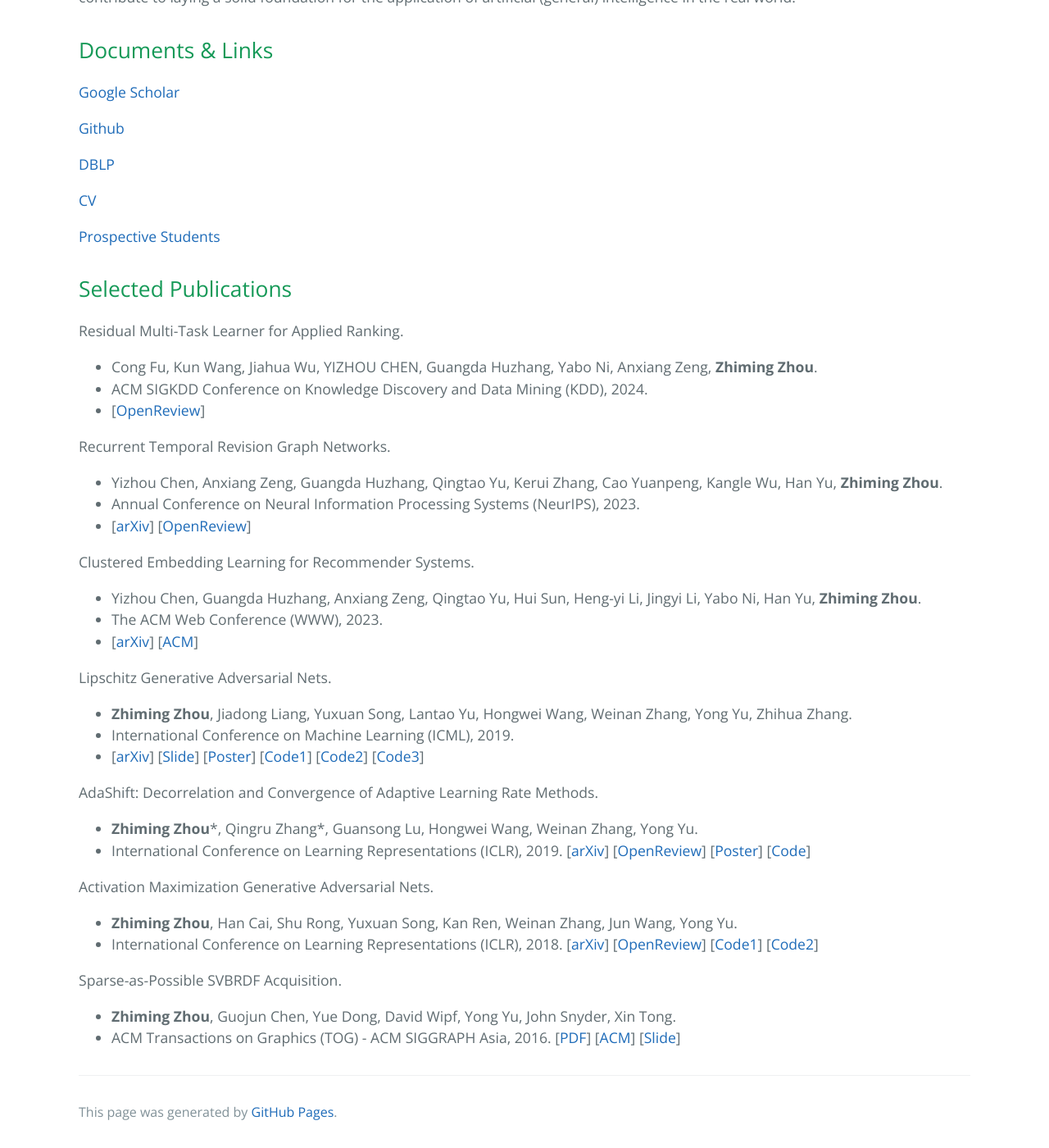
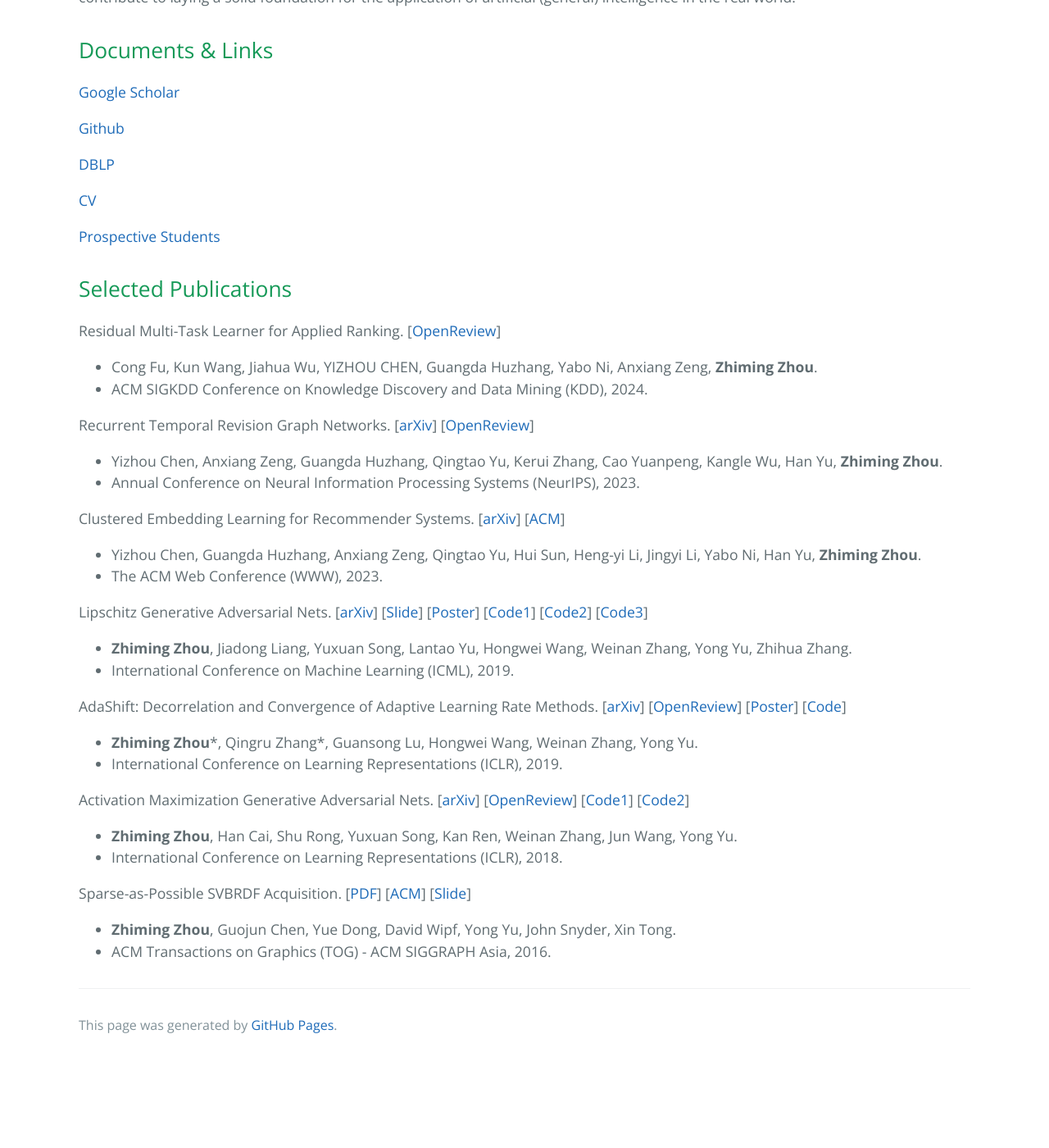
Before and after one commit to ZhimingZhou/zhimingzhou.github.io, a Jekyll site: the page built from index.md, in a window 1280 px wide and 1400 px high, scrolled down 612 px. Shown: the whole window at 82% size. Built offline with Jekyll 4.4.1, drawn with Linux system fonts in a browser that asks for light colours; after the commit the page ends 1906 px from its top, so only the background shows below that.

```diff
--- a/index.md
+++ b/index.md
@@ -26,56 +26,78 @@ Zhiming has a broad interest in fundamental techniques and theories of machine l
 ## Selected Publications
 
 Residual Multi-Task Learner for Applied Ranking.
+  \[[OpenReview](https://openreview.net/forum?id=dOWWNW9CJ3)\]
 - Cong Fu, Kun Wang, Jiahua Wu, YIZHOU CHEN, Guangda Huzhang, Yabo Ni, Anxiang Zeng, **Zhiming Zhou**.
 - ACM SIGKDD Conference on Knowledge Discovery and Data Mining (KDD), 2024.
-- \[[OpenReview](https://openreview.net/forum?id=dOWWNW9CJ3)\]
+
 
 Recurrent Temporal Revision Graph Networks.
+  \[[arXiv](https://arxiv.org/abs/2309.12694)\]
+  \[[OpenReview](https://openreview.net/forum?id=B3UDx1rNOy)\]
 - Yizhou Chen, Anxiang Zeng, Guangda Huzhang, Qingtao Yu, Kerui Zhang, Cao Yuanpeng, Kangle Wu, Han Yu, **Zhiming Zhou**.
 - Annual Conference on Neural Information Processing Systems (NeurIPS), 2023.
-- \[[arXiv](https://arxiv.org/abs/2309.12694)\]
-  \[[OpenReview](https://openreview.net/forum?id=B3UDx1rNOy)\]
+
 
 Clustered Embedding Learning for Recommender Systems.
+  \[[arXiv](https://arxiv.org/abs/2302.01478)\]
+  \[[ACM](https://dl.acm.org/doi/abs/10.1145/3543507.3583362)\]
 - Yizhou Chen, Guangda Huzhang, Anxiang Zeng, Qingtao Yu, Hui Sun, Heng-yi Li, Jingyi Li, Yabo Ni, Han Yu, **Zhiming Zhou**.
 - The ACM Web Conference (WWW), 2023.
-- \[[arXiv](https://arxiv.org/abs/2302.01478)\]
-  \[[ACM](https://dl.acm.org/doi/abs/10.1145/3543507.3583362)\]
+
 
 Lipschitz Generative Adversarial Nets.
-- **Zhiming Zhou**, Jiadong Liang, Yuxuan Song, Lantao Yu, Hongwei Wang, Weinan Zhang, Yong Yu, Zhihua Zhang.
-- International Conference on Machine Learning (ICML), 2019.
-- \[[arXiv](https://arxiv.org/abs/1902.05687)\]
+  \[[arXiv](https://arxiv.org/abs/1902.05687)\]
   \[[Slide](https://icml.cc/media/Slides/icml/2019/halla(11-14-00)-11-15-10-4628-lipschitz_gener.pdf)\]
   \[[Poster](https://s3.amazonaws.com/postersession.ai/ee90cc20-a261-4aee-b28f-899891a90be3.pdf)\]
   \[[Code1](https://github.com/ZhimingZhou/AdaShift-LGANs-MaxGP-refactored)\]
   \[[Code2](https://github.com/ZhimingZhou/LGANs-for-reproduce)\]
   \[[Code3](https://github.com/ZhimingZhou/MaxGP-MaxAL-for-reproduce)\]
+- **Zhiming Zhou**, Jiadong Liang, Yuxuan Song, Lantao Yu, Hongwei Wang, Weinan Zhang, Yong Yu, Zhihua Zhang.
+- International Conference on Machine Learning (ICML), 2019.
+
+
+AdaShift: Decorrelation and Convergence of Adaptive Learning Rate Methods.
+  \[[arXiv](https://arxiv.org/abs/1810.00143)\]
+  \[[OpenReview](https://openreview.net/forum?id=HkgTkhRcKQ)\]
+  \[[Poster](https://s3.amazonaws.com/postersession.ai/bd0f7f0b-ecaa-4164-aeb6-d0cf181cc27b.jpg)\]
+  \[[Code](https://github.com/ZhimingZhou/AdaShift-LGANs-MaxGP-refactored)\]
+- **Zhiming Zhou**\*, Qingru Zhang\*, Guansong Lu, Hongwei Wang, Weinan Zhang, Yong Yu.
+- International Conference on Learning Representations (ICLR), 2019.
+
+
+Activation Maximization Generative Adversarial Nets.
+  \[[arXiv](https://arxiv.org/abs/1703.02000)\]
+  \[[OpenReview](https://openreview.net/forum?id=HyyP33gAZ&noteId=HyyP33gAZ)\]
+  \[[Code1](https://github.com/ZhimingZhou/AM-GANs-refactored)\]
+  \[[Code2](https://github.com/ZhimingZhou/AM-GANs-for-reproduce)\]
+- **Zhiming Zhou**, Han Cai, Shu Rong, Yuxuan Song, Kan Ren, Weinan Zhang, Jun Wang, Yong Yu.
+- International Conference on Learning Representations (ICLR), 2018.
+
+
+Sparse-as-Possible SVBRDF Acquisition.
+  \[[PDF](http://yuedong.shading.me/project/sparsesvbrdf/sparsesvbrdf.pdf)\]
+  \[[ACM](https://dl.acm.org/doi/10.1145/2980179.2980247)\]
+  \[[Slide](https://drive.google.com/file/d/16gUKZoQH4HiQ61gEQ-YFs6v9WTEOSixf/view?usp=sharing)\]
+- **Zhiming Zhou**, Guojun Chen, Yue Dong, David Wipf, Yong Yu, John Snyder, Xin Tong.
+- ACM Transactions on Graphics (TOG) - ACM SIGGRAPH Asia, 2016.
+
+
+
+
+
 
 <!--
-- <details><summary>Click to expand a brief introduction.</summary>We study the cause of training instability of GANs from the perspective of the gradient of the optimal discriminative function. Under a generalized formulation of GANs, we show that: (1) GANs with unregularized discriminative function space generally does not guarantee its convergence, suffering from a *gradient uninformativeness issue*; (2) Lipschitz regularization in the discriminative function space can generally resolve this issue and guarantee the convergence of GANs. This leads to a new family of GANs named Lipschitz GANs. All tested instances of this family consistently outperform WGANs in experiments.</details>
+- <details><summary>Click to expand a brief introduction.</summary>We significantly reduce the number of images required for spatially-varying surface reflectance (SVBRDF) acquisition, by solving an exact low-rank representation and chasing an extreme sparsity. The number of images required dropped from thousands to tens, and high-quality SVBRDF acquisition from a single image became possible for the first time.</details>
 -->
-
-AdaShift: Decorrelation and Convergence of Adaptive Learning Rate Methods.
-- **Zhiming Zhou**\*, Qingru Zhang\*, Guansong Lu, Hongwei Wang, Weinan Zhang, Yong Yu.
-- International Conference on Learning Representations (ICLR), 2019. \[[arXiv](https://arxiv.org/abs/1810.00143)\] \[[OpenReview](https://openreview.net/forum?id=HkgTkhRcKQ)\] \[[Poster](https://s3.amazonaws.com/postersession.ai/bd0f7f0b-ecaa-4164-aeb6-d0cf181cc27b.jpg)\] \[[Code](https://github.com/ZhimingZhou/AdaShift-LGANs-MaxGP-refactored)\]
 
 <!--
 - <details><summary>Click to expand a brief introduction.</summary>We study the convergence issue of Adam optimizer. With the proposed concept *net update factor*, we showed that the key issue in Adam lies in its biased adaptive learning rate caused by the correlation between the adaptive term v_t and the current gradient g_t, and a temporal shift operation is proposed to solve such an issue. Our new understanding of the role of v_t also free v_t from its traditional update rule, leading to more interesting variants. Particularly, with dimension reduction operation in v_t, we achieve the so-called adaptive learning rate SGD, which removes the global gradient scale but keeps the relative scales.</details>
 -->
 
-Activation Maximization Generative Adversarial Nets.
-- **Zhiming Zhou**, Han Cai, Shu Rong, Yuxuan Song, Kan Ren, Weinan Zhang, Jun Wang, Yong Yu.
-- International Conference on Learning Representations (ICLR), 2018. \[[arXiv](https://arxiv.org/abs/1703.02000)\] \[[OpenReview](https://openreview.net/forum?id=HyyP33gAZ&noteId=HyyP33gAZ)\] \[[Code1](https://github.com/ZhimingZhou/AM-GANs-refactored)\] \[[Code2](https://github.com/ZhimingZhou/AM-GANs-for-reproduce)\]
-
 <!--
 - <details><summary>Click to expand a brief introduction.</summary>We study how class labels interact with GANs training when introduced and how it improves the sample quality of GANs. Based on the analysis, an improved method for leveraging class labels in GANs has been proposed. An interesting relationship among popular variants of GANs that leverage class labels, including the proposed AM-GANs, is revealed.</details>
 -->
 
-Sparse-as-Possible SVBRDF Acquisition.
-- **Zhiming Zhou**, Guojun Chen, Yue Dong, David Wipf, Yong Yu, John Snyder, Xin Tong.
-- ACM Transactions on Graphics (TOG) - ACM SIGGRAPH Asia, 2016. \[[PDF](http://yuedong.shading.me/project/sparsesvbrdf/sparsesvbrdf.pdf)\] \[[ACM](https://dl.acm.org/doi/10.1145/2980179.2980247)\] \[[Slide](https://drive.google.com/file/d/16gUKZoQH4HiQ61gEQ-YFs6v9WTEOSixf/view?usp=sharing)\]
-
 <!--
-- <details><summary>Click to expand a brief introduction.</summary>We significantly reduce the number of images required for spatially-varying surface reflectance (SVBRDF) acquisition, by solving an exact low-rank representation and chasing an extreme sparsity. The number of images required dropped from thousands to tens, and high-quality SVBRDF acquisition from a single image became possible for the first time.</details>
+- <details><summary>Click to expand a brief introduction.</summary>We study the cause of training instability of GANs from the perspective of the gradient of the optimal discriminative function. Under a generalized formulation of GANs, we show that: (1) GANs with unregularized discriminative function space generally does not guarantee its convergence, suffering from a *gradient uninformativeness issue*; (2) Lipschitz regularization in the discriminative function space can generally resolve this issue and guarantee the convergence of GANs. This leads to a new family of GANs named Lipschitz GANs. All tested instances of this family consistently outperform WGANs in experiments.</details>
 -->
```
